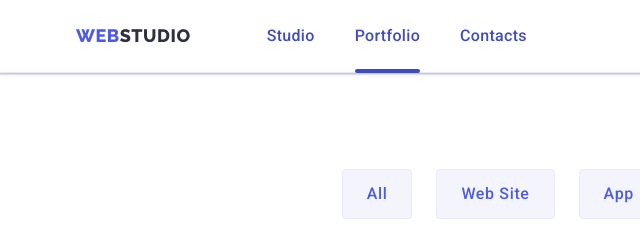
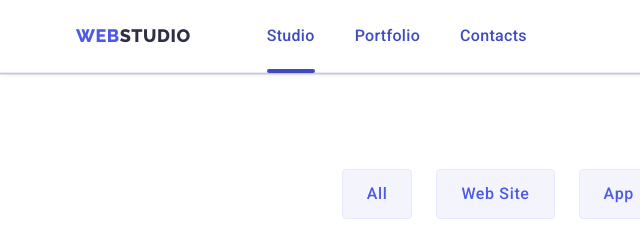
Before and after one commit to Oksanamarusich/goit-markup-hw-05, a plain HTML site: page portfolio.html in a window 1280 px wide. Shown: the top 240 px of the page, 0-640 px from the left. Drawn offline with nearby package versions, Linux system fonts and the light colour scheme.

Commit message:
mistakes-4

```diff
--- a/css/styles.css
+++ b/css/styles.css
@@ -704,7 +704,7 @@ margin-bottom: 16px;
   height: 24px;
   padding:0;
 
-  background: var(--border-buttoms);
+  background-color: var(--border-buttoms);
   border: 1px solid rgba(0, 0, 0, 0.1);
   border-radius: 50%;
   cursor: pointer;
@@ -722,7 +722,7 @@ transition: fill 250ms cubic-bezier(0.4, 0, 0.2, 1);
 }
 .modal-close-btn:hover,
 .modal-close-btn:focus,
-.modal-close-btn:active {
+.modal-close-btn:active  {
   border: none;
   background-color: var(--secondary-accent-color);
   fill:#ffffff;
--- a/portfolio.html
+++ b/portfolio.html
@@ -21,10 +21,10 @@
                     <a class="logo link">Web<span class="logo-span">Studio</span></a>
                     <ul class="header-nav-list list">
                         <li>
-                            <a class="header-nav-link link" href="./index.html">Studio</a>
+                            <a class="header-nav-link link active" href="./index.html">Studio</a>
                         </li>
                         <li>
-                            <a class="header-nav-link link active" href="./portfolio.html">Portfolio</a>
+                            <a class="header-nav-link link" href="./portfolio.html">Portfolio</a>
                         </li>
                         <li>
                             <a class="header-nav-link link" href="">Contacts</a>
```
